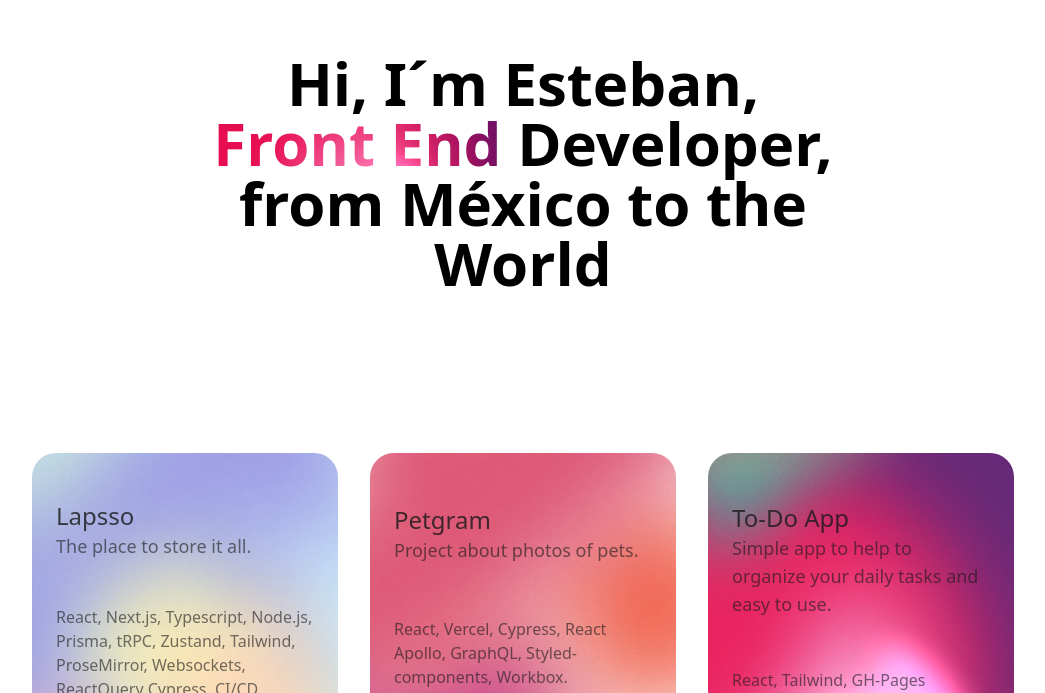
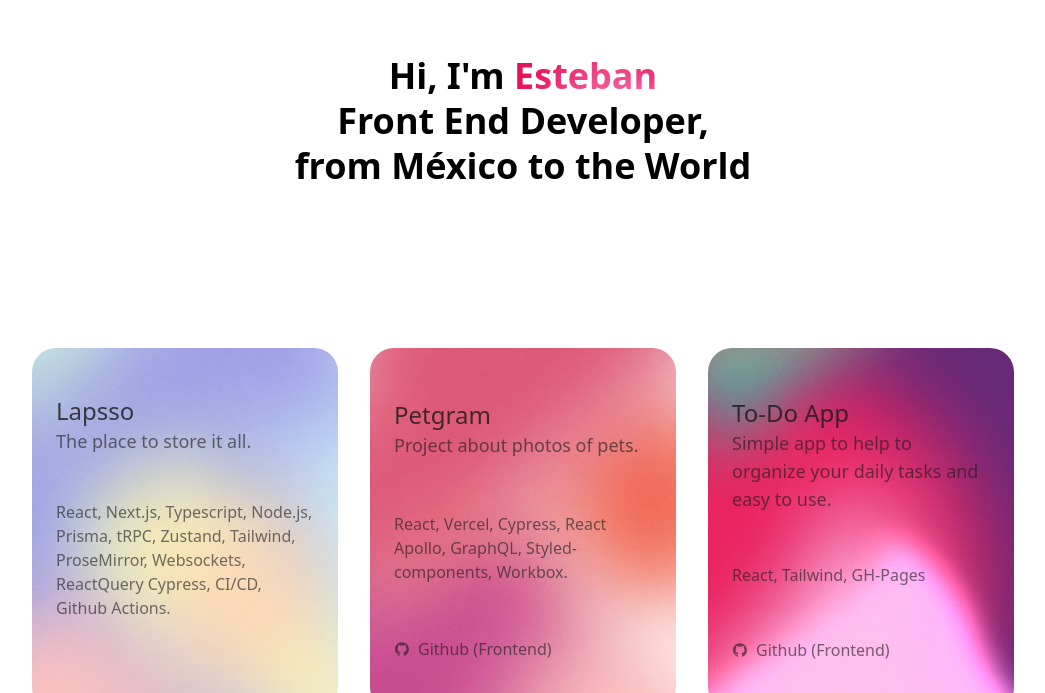
Before and after one commit to estebandelcid/estebandelcid.com, a Next.js app: page / in a window 1280 px wide. Shown: the part 107-800 px from the top of the page, without its empty margins (117-1162 px from the left). Built offline with nearby package versions, Linux system fonts and the light colour scheme.

Commit message:
[change] Background move to name, more line height, reduced the font size.

```diff
--- a/components/HeaderSection.tsx
+++ b/components/HeaderSection.tsx
@@ -1,19 +1,14 @@
 
 export default function HeaderSection(){
     return (
-      <section className=" mx-8 w-auto h-auto flex-col justify-center font-sans font-semibold mb-40">
-        <p className="text-center text-3xl md:text-5xl lg:text-6xl leading-none">
-          Hi, I´m Esteban,
+      <section className=" mx-8 w-auto h-auto flex-col justify-center font-sans font-semibold mb-40 ">
+        <p className="text-center leading-tight text-2xl md:text-3xl lg:text-4xl lg:leading-tight">
+          Hi, I'm
+          <span className="text-transparent bg-clip-text bg-text animate-b-text-move"> Esteban</span>
           <br />
-          <span className="text-transparent bg-clip-text bg-text animate-b-text-move">
-          Front End
-          </span>
-          <span className="text-transparent"> </span>
-          Developer,
+          Front End Developer,
           <br />
-          from México to the
-          <br />
-          World
+          from México to the World
         </p>
       </section>
     );
```
